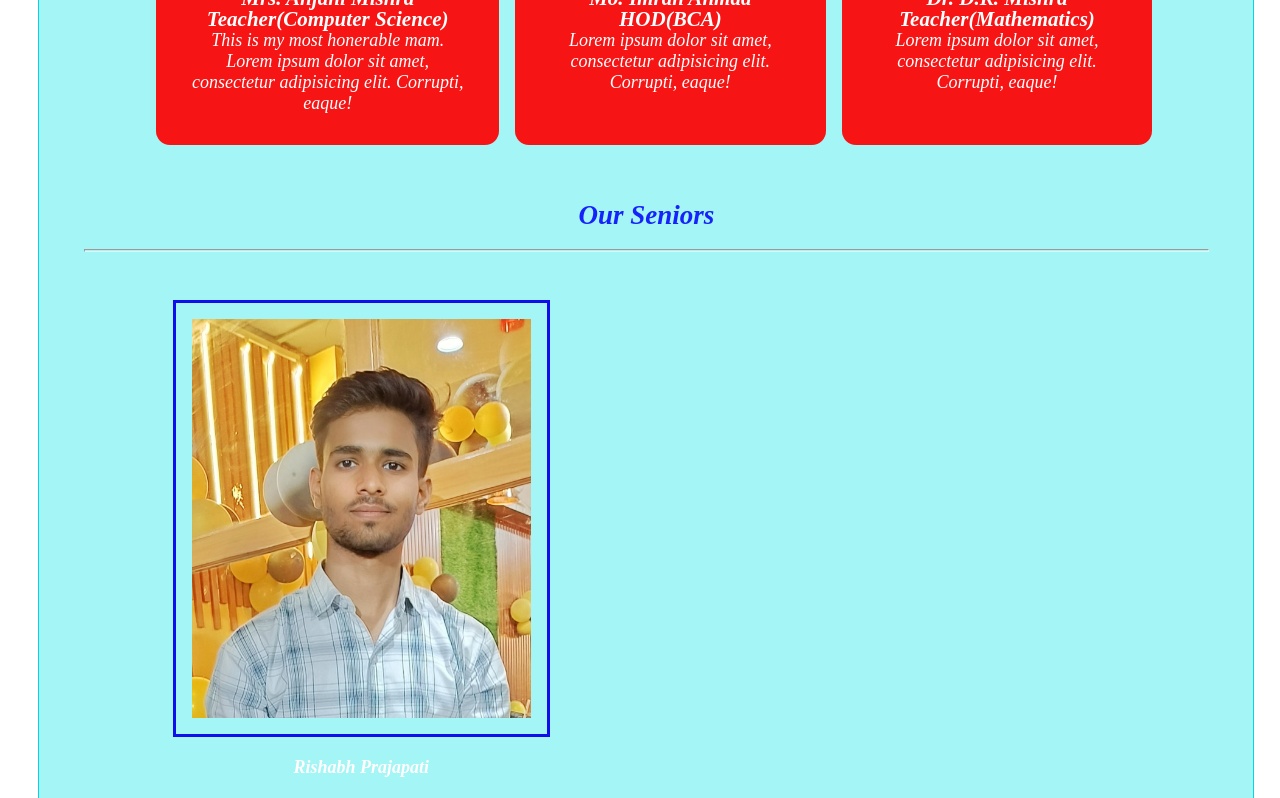
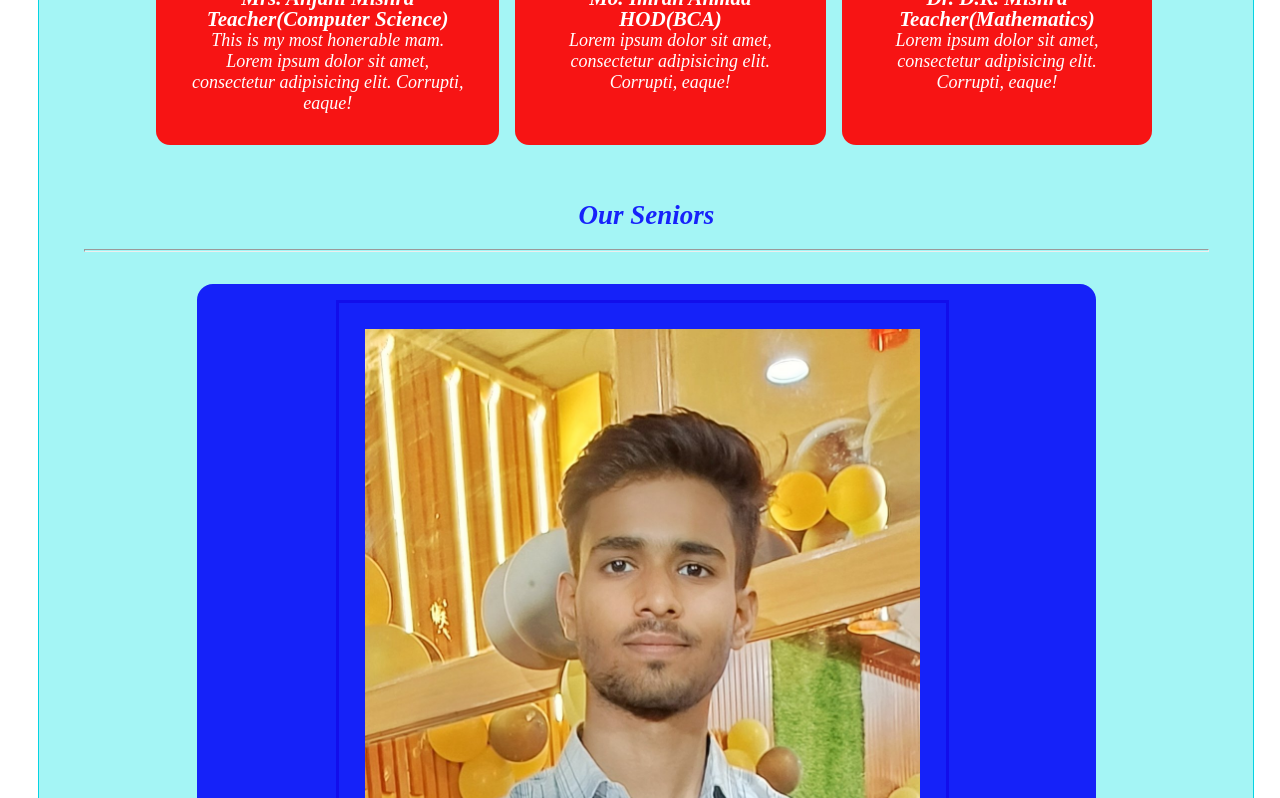
Before and after one commit to vishalRamchandra/vishal, a plain HTML site: page ourDepartment.html in a window 1280 px wide. Shown: the part 1025-1823 px from the top of the page. Drawn offline with Linux system fonts and the light colour scheme.

Commit message:
Update department.css

```diff
--- a/css/department.css
+++ b/css/department.css
@@ -29,25 +29,18 @@
     border-radius: 14px;
 }
 .seniorsflex{
-    display: grid;
-        grid-template-columns: repeat(2, 1fr);
-        position: relative;
-        width: 100%;
-        background: transparent;
-        border-radius: 16px
-    /*display: flex;
+    display: flex;
     flex-direction: row;
     justify-content: space-around;
     position: relative;
 
     width: 80%;
     background: rgba(4, 8, 250, 0.89);
-    margin: auto;
-    display: flex;
+    margin: auto;display: flex;
     flex-direction: row;
     justify-content: space-between;
     overflow-x: scroll;
-    border-radius: 16px*/
+    border-radius: 16px
 }
 .seniors img{
     width: 70%;
```
